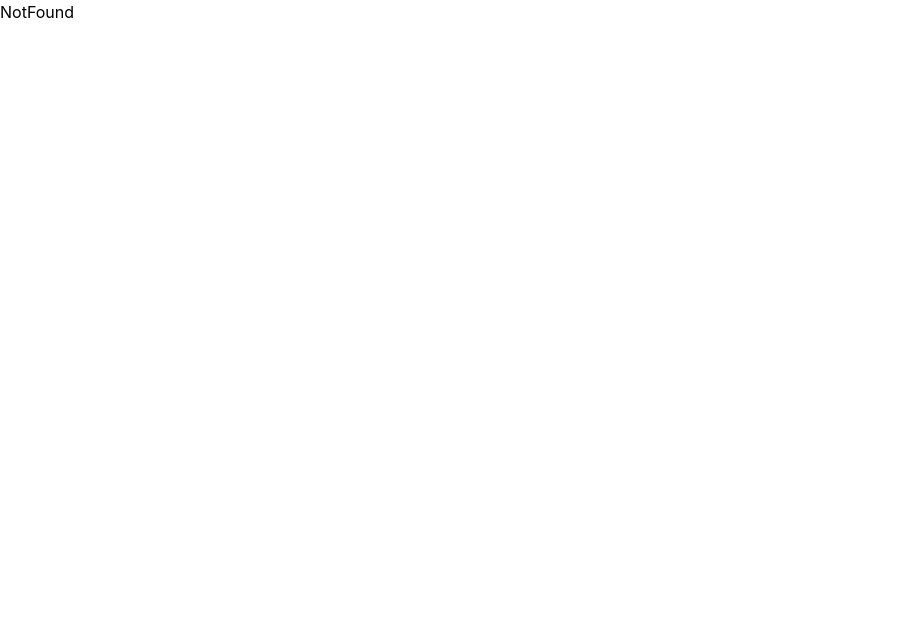
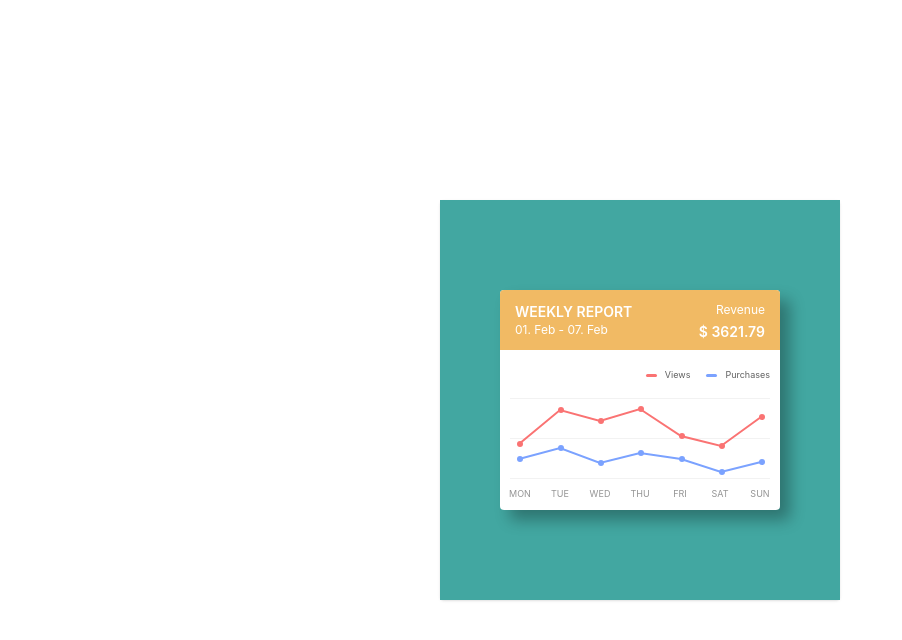
Before and after one commit to john76391/100-days-css-challenge, a React (Vite) app: page /days/5 in a window 1280 px wide. Shown: the top 640 px of the page, without its empty margins (0-902 px from the left). Built offline with nearby package versions, Linux system fonts and the light colour scheme.

Commit message:
complete day 5

```diff
--- a/src/App.tsx
+++ b/src/App.tsx
@@ -5,6 +5,8 @@ import Day1 from "./pages/day1";
 import Day2 from "./pages/day2";
 import Day3 from "./pages/day3";
 import Day4 from "./pages/day4";
+import Day5 from "./pages/day5";
+
 
 
 import NotFound from "./pages/notFound";
@@ -21,6 +23,7 @@ export default function App() {
           <Route path="2" element={<Day2 />} />
           <Route path="3" element={<Day3 />} />
           <Route path="4" element={<Day4 />} />
+          <Route path="5" element={<Day5 />} />
         </Route>
 
         <Route path="*" element={<NotFound />} />
--- /dev/null
+++ b/src/pages/day5.tsx
@@ -0,0 +1,120 @@
+export default function Component() {
+  const redPoints = [
+    { value: 458, left: "left-[7px]", top: "top-[43px]" },
+    { value: 812, left: "left-[48px]", top: "top-[9px]" },
+    { value: 746, left: "left-[88px]", top: "top-[20px]" },
+    { value: 877, left: "left-[128px]", top: "top-[8px]" },
+    { value: 517, left: "left-[169px]", top: "top-[35px]" },
+    { value: 434, left: "left-[209px]", top: "top-[45px]" },
+    { value: 458, left: "left-[249px]", top: "top-[16px]" },
+  ];
+
+  const bluePoints = [
+    { value: 26, left: "left-[7px]", top: "top-[58px]" },
+    { value: 41, left: "left-[48px]", top: "top-[47px]" },
+    { value: 22, left: "left-[88px]", top: "top-[62px]" },
+    { value: 36, left: "left-[128px]", top: "top-[52px]" },
+    { value: 25, left: "left-[169px]", top: "top-[58px]" },
+    { value: 13, left: "left-[209px]", top: "top-[71px]" },
+    { value: 20, left: "left-[249px]", top: "top-[61px]" },
+  ];
+
+  return (
+    <div className="flex h-full items-center justify-center bg-[#42A7A1]">
+      <div className="h-55 w-70 overflow-hidden rounded-sm bg-white shadow-[10px_10px_15px_rgba(0,0,0,0.3)] [--blue:#7BA2FF] [--red:#FA7373]">
+        {/* header */}
+        <div className="h-15 bg-[#F1BA64] text-white">
+          <div className="px-3.75 pt-3">
+            <div className="flex justify-between">
+              <span className="text-sm font-semibold uppercase">
+                weekly report
+              </span>
+              <span className="text-xs">Revenue</span>
+            </div>
+
+            <div className="flex justify-between">
+              <span className="text-xs">01. Feb - 07. Feb</span>
+              <span className="text-sm font-semibold">$ 3621.79</span>
+            </div>
+          </div>
+        </div>
+
+        {/* parameter */}
+        <div className="pt-2.5 pb-3.5 text-end">
+          <span className="relative pr-2.5 pl-6.25 text-[9px] text-[#606060] before:absolute before:top-1.25 before:left-1.5 before:h-0.75 before:w-2.75 before:rounded-sm before:bg-(--red) before:content-['']">
+            Views
+          </span>
+          <span className="relative pr-2.5 pl-6.25 text-[9px] text-[#606060] before:absolute before:top-1.25 before:left-1.5 before:h-0.75 before:w-2.75 before:rounded-sm before:bg-(--blue) before:content-['']">
+            Purchases
+          </span>
+        </div>
+
+        {/* statistic */}
+        <div className="relative mx-auto h-20.25 w-65 [--line:#F2F2F2]">
+          <div className="absolute inset-x-0 h-px bg-(--line)"></div>
+          <div className="absolute inset-x-0 top-10 h-px bg-(--line)"></div>
+          <div className="absolute inset-x-0 bottom-0 h-px bg-(--line)"></div>
+
+          {/* data - views */}
+          <div className="">
+            <svg className="absolute inset-0">
+              <polyline
+                className="fill-none stroke-(--red) stroke-2 [stroke-linecap:round]"
+                points="9,46 50,12 90,23 130,11 171,38 211,48 251,19"
+              ></polyline>
+            </svg>
+
+            {/* points & tooltip */}
+            <div className="text-white">
+              {redPoints.map((point) => (
+                <div
+                  key={point.value}
+                  className={`group absolute ${point.top} ${point.left} z-10 size-1.5 cursor-pointer rounded-full bg-(--red)`}
+                >
+                  <div className="invisible absolute bottom-3.25 left-1/2 -translate-x-1/2 translate-y-2.5 rounded-sm bg-(--red) px-2 py-1.5 text-xs font-semibold opacity-0 transition-all duration-400 ease-out group-hover:visible group-hover:translate-y-0 group-hover:opacity-100 after:absolute after:-bottom-0.75 after:left-1/2 after:-ml-0.75 after:block after:size-1.5 after:rotate-45 after:bg-(--red) after:content-['']">
+                    {point.value}
+                  </div>
+                </div>
+              ))}
+            </div>
+          </div>
+
+          {/* data - purchases */}
+          <div className="">
+            <svg className="absolute inset-0">
+              <polyline
+                className="fill-none stroke-(--blue) stroke-2 [stroke-linecap:round]"
+                points="9,61 50,50 90,65 130,55 171,61 211,74 251,64"
+              ></polyline>
+            </svg>
+
+            {/* points & tooltip */}
+            <div className="text-white">
+              {bluePoints.map((point) => (
+                <div
+                  key={point.value}
+                  className={`group absolute ${point.top} ${point.left} z-10 size-1.5 cursor-pointer rounded-full bg-(--blue)`}
+                >
+                  <div className="invisible absolute bottom-3.25 left-1/2 -translate-x-1/2 translate-y-2.5 rounded-sm bg-(--blue) px-2 py-1.5 text-xs font-semibold opacity-0 transition-all duration-400 ease-out group-hover:visible group-hover:translate-y-0 group-hover:opacity-100 after:absolute after:-bottom-0.75 after:left-1/2 after:-ml-0.75 after:block after:size-1.5 after:rotate-45 after:bg-(--blue) after:content-['']">
+                    {point.value}
+                  </div>
+                </div>
+              ))}
+            </div>
+          </div>
+        </div>
+
+        {/* days */}
+        <div className="mx-auto flex w-70 text-center text-[#949494]">
+          <span className="w-1/7 text-[9px]/7.5 uppercase">Mon</span>
+          <span className="w-1/7 text-[9px]/7.5 uppercase">Tue</span>
+          <span className="w-1/7 text-[9px]/7.5 uppercase">Wed</span>
+          <span className="w-1/7 text-[9px]/7.5 uppercase">Thu</span>
+          <span className="w-1/7 text-[9px]/7.5 uppercase">Fri</span>
+          <span className="w-1/7 text-[9px]/7.5 uppercase">Sat</span>
+          <span className="w-1/7 text-[9px]/7.5 uppercase">Sun</span>
+        </div>
+      </div>
+    </div>
+  );
+}
```
